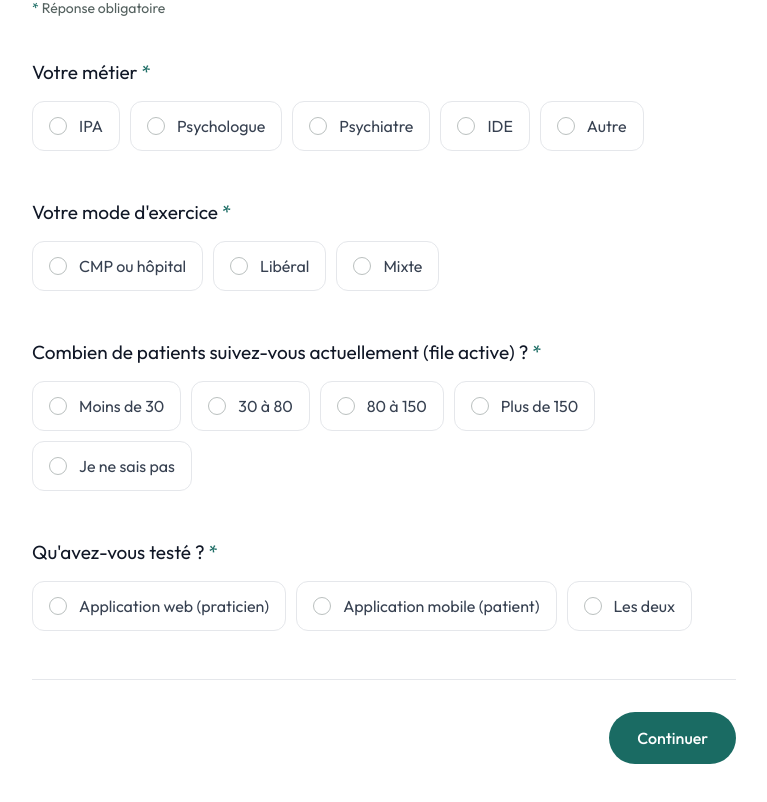
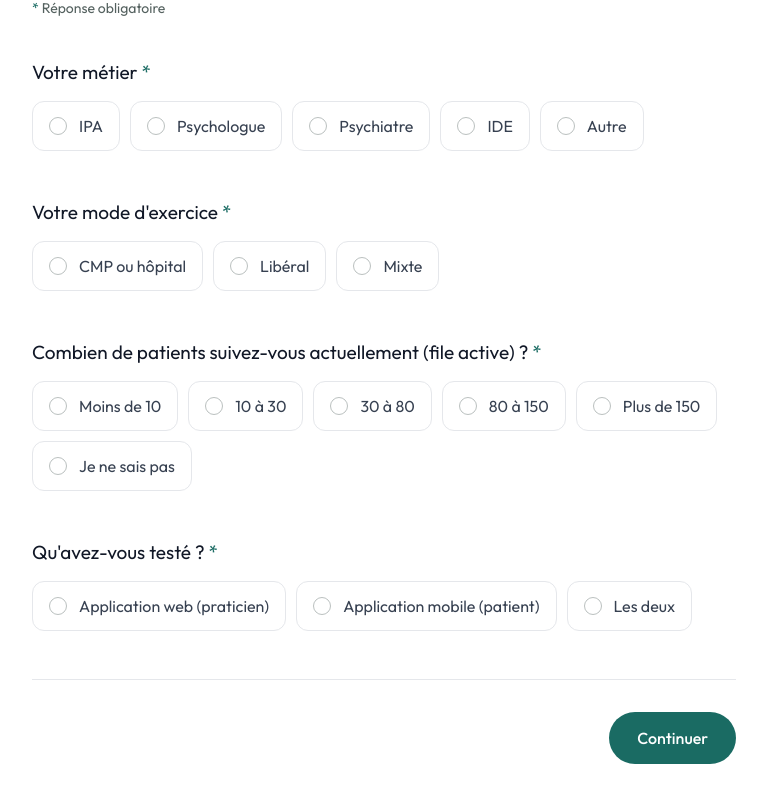
Before and after one commit to OrekioOrg/orekio-public-website, a Next.js app: page /beta/avis in a window 1280 px wide. Shown: the part 582-1384 px from the top of the page, without its empty margins (256-1023 px from the left). Built offline with nearby package versions, Linux system fonts and the light colour scheme.

Commit message:
content(avis): file active à partir de moins de 10 patients
Tranches : moins de 10, 10 à 30, 30 à 80, 80 à 150, plus de 150.
Le sens de « Moins de 30 » change : FORM_VERSION relevée.

Co-Authored-By: Claude Opus 5.5 <noreply@anthropic.com>

```diff
--- a/src/app/(beta)/beta/avis/questions.ts
+++ b/src/app/(beta)/beta/avis/questions.ts
@@ -4,7 +4,7 @@
 // le sens des réponses déjà reçues : relever alors FORM_VERSION. Partout où
 // une réponse fermée gagne à être nuancée, un champ libre facultatif la suit
 // (`<id>_precision`, ou `<id>_autre` quand « Autre » est choisi).
-export const FORM_VERSION = "2026-10-15b";
+export const FORM_VERSION = "2026-10-22";
 
 export type Condition = { id: string; anyOf: string[] };
 
@@ -86,7 +86,8 @@ export const sections: Section[] = [
         label: "Combien de patients suivez-vous actuellement (file active) ?",
         required: true,
         options: [
-          "Moins de 30",
+          "Moins de 10",
+          "10 à 30",
           "30 à 80",
           "80 à 150",
           "Plus de 150",
```
